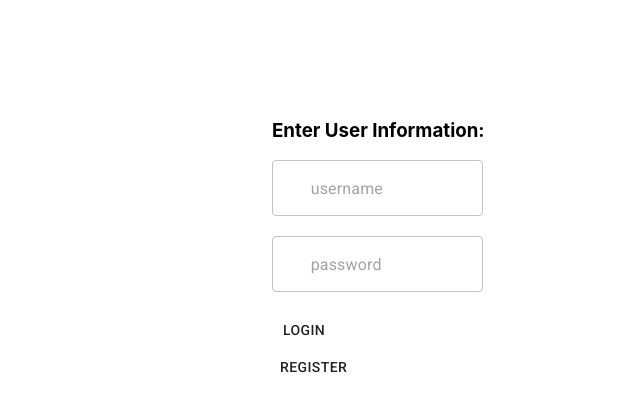
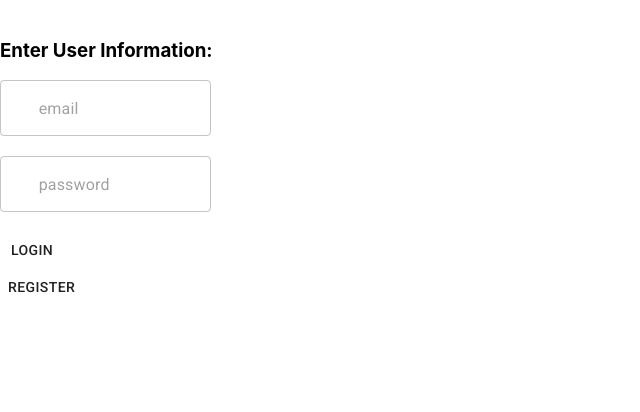
Before and after one commit to shelbycrosbee/cutestAnimals, a React (Create React App) app: page /login in a window 1280 px wide. Shown: the top 412 px of the page, without its empty margins (0-640 px from the left). Built offline with nearby package versions, Linux system fonts and the light colour scheme; no server answers.

Commit message:
add authorization and async await

```diff
--- a/src/App.js
+++ b/src/App.js
@@ -19,38 +19,71 @@ class App extends React.Component {
 
         ],
       editAnimalName: "",
-      users: [
-        {
-          id: 0,
-          username: "Sara",
-          password: "sara",
-          tel: ""
-        },
-        {
-          id: 1,
-          username: "Chris",
-          password: "chris",
-          tel: ""
-        },
-        {
-          id: 2,
-          username: "Shelby",
-          password: "shelby",
-          tel: ""
-        }
-      ]
+      apiToken: ""
+      // users: [
+      //   {
+      //     id: 0,
+      //     username: "Sara",
+      //     password: "sara",
+      //     tel: ""
+      //   },
+      //   {
+      //     id: 1,
+      //     username: "Chris",
+      //     password: "chris",
+      //     tel: ""
+      //   },
+      //   {
+      //     id: 2,
+      //     username: "Shelby",
+      //     password: "shelby",
+      //     tel: ""
+      //   }
+      // ]
     }
   }
 
-componentDidMount(){
-  axios.get('/animals')
+  componentDidMount() {
+    // console.log("1");
+    /*axios.get('/animals', {
+      headers: {
+        authorization: this.state.apiToken
+
+      }
+    })
       .then(response => {
-
+        console.log("2");
         this.setState({ cuteAnimals: response.data, idCounter: this.state.cuteAnimals.length })
       })
       .catch(function (error) {
         console.log(error);
       })
+    // console.log("3");*/
+    this.props.history.push("/login")
+  }
+
+  handleLogin = async (e) => {
+    try {
+      e.preventDefault();
+
+      const response = await axios.post("/login", {
+        email: e.target.email.value,
+        password: e.target.password.value
+      })
+      this.setState({ apiToken: `Bearer ${response.data.token}` })
+      const animalResponse = await axios.get('/animals', {
+        headers: {
+          authorization: this.state.apiToken
+          // authorization: `Bearer ${response.data.token}`
+        }
+      })
+      this.setState({ cuteAnimals: animalResponse.data, idCounter: this.state.cuteAnimals.length })
+      this.props.history.push("/")
+    }
+    catch (error) {
+      alert(error)
+    }
+
   }
 
   handleClick = (e, animalId) => {
@@ -101,7 +134,7 @@ componentDidMount(){
       }
     })
 
-    if(isUniqueName) {
+    if (isUniqueName) {
       let newUserArr = this.state.users.slice();
 
       newUserArr.push(
@@ -205,6 +238,7 @@ componentDidMount(){
           path="/login" render={props =>
             <Login
               users={this.state.users}
+              handleLogin={(e) => this.handleLogin(e)}
             />
           }
         />
--- a/src/Login.js
+++ b/src/Login.js
@@ -9,7 +9,7 @@ class Login extends React.Component {
   constructor(props) {
     super(props);
     this.state = {
-      username: "",
+      email: "",
       password: "",
     }
   }
@@ -28,14 +28,14 @@ class Login extends React.Component {
         return user;
       }
     });
-    if(user){
+    if (user) {
       this.props.history.push("/")
     } else {
       alert("user/pass does not exist")
     }
   }
 
-  handleRegister(e){
+  handleRegister(e) {
     e.preventDefault();
     this.props.history.push("/register")
   }
@@ -44,20 +44,21 @@ class Login extends React.Component {
 
     return (
 
-      <form style={{margin:'5em 17em 5em'}}
-        onSubmit={(e) => this.handleSubmit(e)}
+      <form
+        onSubmit={this.props.handleLogin}
         className="font"
       >
         <br />
         <h3 className="font">Enter User Information:</h3>
         <TextField
           type="text"
-            name="username"
-            placeholder="      username"
+          name="email"
+          placeholder="      email"
           onChange={e => this.handleChange(e)}
           variant="outlined"
+          value={this.state.email}
         />
-        <br/>
+        <br />
         <br />
 
         <TextField
@@ -66,14 +67,15 @@ class Login extends React.Component {
           placeholder="      password"
           onChange={e => this.handleChange(e)}
           variant="outlined"
+          value={this.state.password}
         />
 
         <br />
-        <br/>
+        <br />
         <Button type="submit">Login</Button>
         <br />
         <Button
-          onClick={e=>this.handleRegister(e)}
+          onClick={e => this.handleRegister(e)}
         >Register</Button>
 
       </form>
```
Lines whose indentation alone changed are shown as unchanged.
